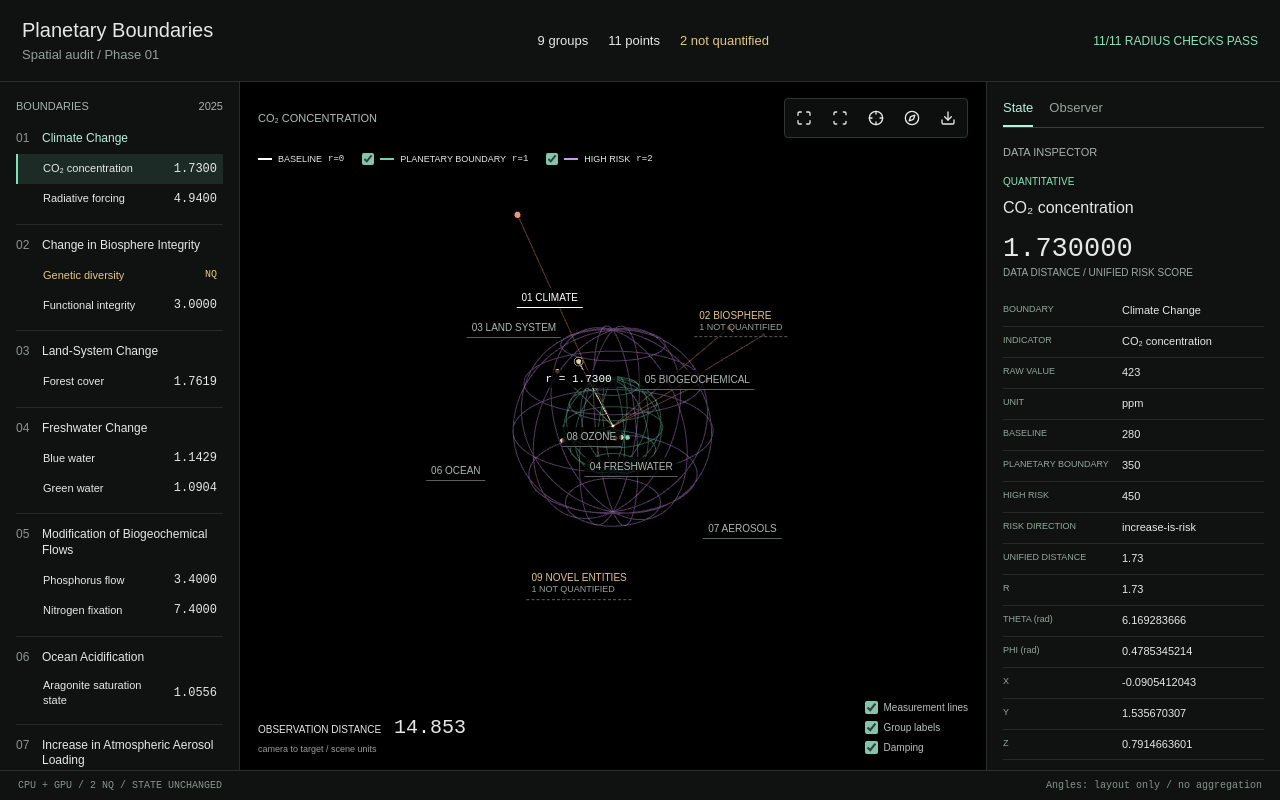
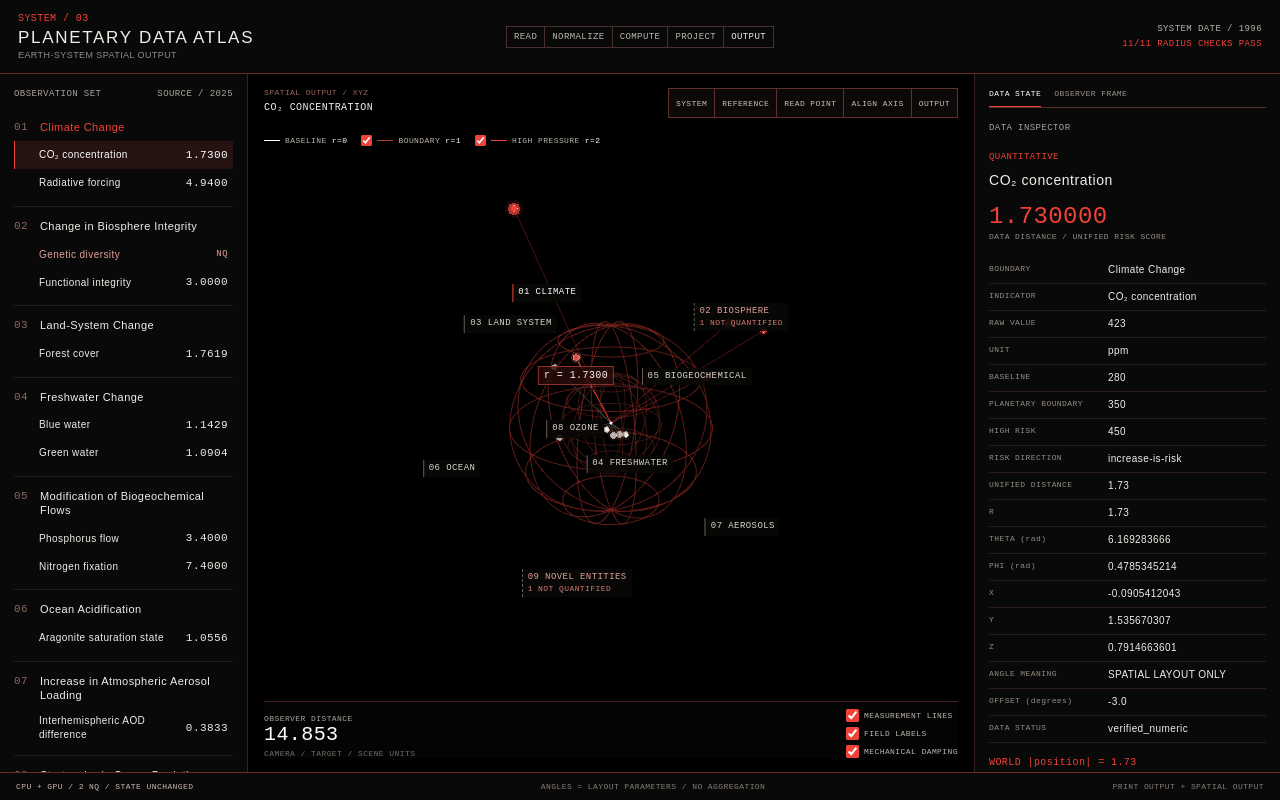
Before and after one commit to ysy6631y/Planetary-Boundaries-Data-Atlas, a website built with Vite: page index.html in a window 1280 px wide. Built offline with nearby package versions, Linux system fonts and the light colour scheme; animation ran at ten frames a second.

Commit message:
feat: render planetary data atlas system 1996

```diff
--- a/index.html
+++ b/index.html
@@ -3,42 +3,42 @@
 <head>
   <meta charset="UTF-8" />
   <meta name="viewport" content="width=device-width, initial-scale=1.0" />
-  <title>Planetary Boundaries / Spatial Audit</title>
+  <title>Planetary Data Atlas / System 1996</title>
   <link rel="icon" href="data:," />
 </head>
 <body>
   <header>
-    <div><h1>Planetary Boundaries</h1><span class="muted">Spatial audit / Phase 01</span></div>
-    <div class="counts"><span>9 groups</span><span>11 points</span><span class="nq">2 not quantified</span></div>
-    <output id="validation-status">VALIDATING</output>
+    <div class="system-title"><span class="system-code">SYSTEM / 03</span><h1>PLANETARY DATA ATLAS</h1><span class="muted">EARTH-SYSTEM SPATIAL OUTPUT</span></div>
+    <div class="process-strip" aria-label="Processing pipeline"><span>READ</span><span>NORMALIZE</span><span>COMPUTE</span><span>PROJECT</span><span>OUTPUT</span></div>
+    <div class="system-status"><span>SYSTEM DATE / 1996</span><output id="validation-status">VALIDATING</output></div>
   </header>
   <main>
-    <nav id="boundaries" aria-label="Boundary groups"><h2>BOUNDARIES <span>2025</span></h2><div id="group-list"></div></nav>
+    <nav id="boundaries" aria-label="Boundary groups"><h2>OBSERVATION SET <span>SOURCE / 2025</span></h2><div id="group-list"></div></nav>
     <section id="viewport" aria-label="3D risk space">
       <div id="scene"></div><div id="labels"></div>
-      <div class="scene-top"><span id="scene-selection">EARTH-SYSTEM FIELD</span><div class="tools">
-        <button id="fit" title="Fit all data" aria-label="Fit all data"><i data-lucide="maximize"></i></button>
-        <button id="reference-view" title="Frame reference shells" aria-label="Frame reference shells"><i data-lucide="scan"></i></button>
-        <button id="focus" title="Focus selected quantitative point" aria-label="Focus selected quantitative point"><i data-lucide="crosshair"></i></button>
-        <button id="align-group" title="Observe from selected group direction; pivot at origin" aria-label="Align group direction"><i data-lucide="compass"></i></button>
-        <button id="export" title="Download validation JSON" aria-label="Download validation JSON"><i data-lucide="download"></i></button>
+      <div class="scene-top"><div><span class="scene-kicker">SPATIAL OUTPUT / XYZ</span><span id="scene-selection">EARTH-SYSTEM FIELD</span></div><div class="tools">
+        <button id="fit" title="Fit all data" aria-label="Fit all data">SYSTEM</button>
+        <button id="reference-view" title="Frame reference shells" aria-label="Frame reference shells">REFERENCE</button>
+        <button id="focus" title="Focus selected quantitative point" aria-label="Focus selected quantitative point">READ POINT</button>
+        <button id="align-group" title="Observe from selected group direction; pivot at origin" aria-label="Align group direction">ALIGN AXIS</button>
+        <button id="export" title="Download validation JSON" aria-label="Download validation JSON">OUTPUT</button>
       </div></div>
-      <div class="legend">
+      <div class="legend" aria-label="Distance reference geometry">
         <span><b class="origin-key"></b>BASELINE <strong>r=0</strong></span>
-        <label><input id="pb-toggle" type="checkbox" checked><b class="pb-key"></b>PLANETARY BOUNDARY <strong>r=1</strong></label>
-        <label><input id="hr-toggle" type="checkbox" checked><b class="hr-key"></b>HIGH RISK <strong>r=2</strong></label>
+        <label><input id="pb-toggle" type="checkbox" checked><b class="pb-key"></b>BOUNDARY <strong>r=1</strong></label>
+        <label><input id="hr-toggle" type="checkbox" checked><b class="hr-key"></b>HIGH PRESSURE <strong>r=2</strong></label>
       </div>
-      <div class="scene-bottom"><div>OBSERVATION DISTANCE <output id="camera-distance">-</output><small>camera to target / scene units</small></div><div class="toggles">
-        <label><input id="lines-toggle" type="checkbox" checked>Measurement lines</label>
-        <label><input id="labels-toggle" type="checkbox" checked>Group labels</label>
-        <label><input id="damping-toggle" type="checkbox" checked>Damping</label>
+      <div class="scene-bottom"><div><span class="readout-label">OBSERVER DISTANCE</span><output id="camera-distance">-</output><small>CAMERA / TARGET / SCENE UNITS</small></div><div class="toggles">
+        <label><input id="lines-toggle" type="checkbox" checked>MEASUREMENT LINES</label>
+        <label><input id="labels-toggle" type="checkbox" checked>FIELD LABELS</label>
+        <label><input id="damping-toggle" type="checkbox" checked>MECHANICAL DAMPING</label>
       </div></div>
       <div id="webgl-error" role="alert" hidden></div>
     </section>
     <aside id="inspector" aria-label="Debug inspector">
       <div class="inspector-tabs" role="tablist" aria-label="Inspector layer">
-        <button id="state-tab" role="tab" aria-selected="true" aria-controls="state-panel">State</button>
-        <button id="observer-tab" role="tab" aria-selected="false" aria-controls="observer-panel" tabindex="-1">Observer</button>
+        <button id="state-tab" role="tab" aria-selected="true" aria-controls="state-panel">DATA STATE</button>
+        <button id="observer-tab" role="tab" aria-selected="false" aria-controls="observer-panel" tabindex="-1">OBSERVER FRAME</button>
       </div>
       <section id="state-panel" role="tabpanel" aria-labelledby="state-tab"><h2>DATA INSPECTOR</h2><div id="inspect-content"></div></section>
       <section id="observer-panel" role="tabpanel" aria-labelledby="observer-tab" hidden>
@@ -48,7 +48,7 @@
       </section>
     </aside>
   </main>
-  <footer><span id="runtime-status">Loading source data</span><span>Angles: layout only / no aggregation</span></footer>
+  <footer><span id="runtime-status">READING SOURCE DATA</span><span>ANGLES = LAYOUT PARAMETERS / NO AGGREGATION</span><span>PRINT OUTPUT + SPATIAL OUTPUT</span></footer>
   <script type="module" src="/src/main.js"></script>
 </body>
 </html>
--- a/src/main.js
+++ b/src/main.js
@@ -1,6 +1,5 @@
 import * as THREE from 'three';
 import { OrbitControls } from 'three/addons/controls/OrbitControls.js';
-import { createIcons, Maximize, Scan, Crosshair, Download, Compass } from 'lucide';
 import source from '../audit/planetary-boundaries.source.json';
 import existingAudit from '../audit/controls.json';
 import { parseData } from './data.js';
@@ -40,7 +39,8 @@ renderer.domElement.setAttribute('aria-label', 'Planetary boundary quantitative
 $('scene').append(renderer.domElement);
 const orbit = new OrbitControls(camera, renderer.domElement);
 orbit.enableDamping = true;
-orbit.dampingFactor = 0.07;
+orbit.dampingFactor = 0.12;
+orbit.rotateSpeed = 0.55;
 orbit.enablePan = false;
 orbit.zoomToCursor = false;
 orbit.minDistance = 0.25;
@@ -60,13 +60,44 @@ const linesRoot = new THREE.Group();
 dataRoot.add(linesRoot);
 const meshes = new Map();
 const lines = new Map();
-const colorFor = (r) => r <= 1 ? 0x7fdcba : r <= 2 ? 0xe2d2a3 : 0xef917f;
+const colorFor = (r) => r > 2 ? 0xf14238 : r <= 1 ? 0xf2eee7 : 0xbab5af;
 const glyph = new THREE.SphereGeometry(0.047, 16, 12);
+
+function rasterSignalTexture(core, middle, outer) {
+  const size = 17;
+  const canvas = document.createElement('canvas');
+  canvas.width = canvas.height = size;
+  const context = canvas.getContext('2d');
+  const image = context.createImageData(size, size);
+  const parse = (hex) => [parseInt(hex.slice(1, 3), 16), parseInt(hex.slice(3, 5), 16), parseInt(hex.slice(5, 7), 16)];
+  const colors = [parse(core), parse(middle), parse(outer)];
+  for (let y = 0; y < size; y++) for (let x = 0; x < size; x++) {
+    const radius = Math.hypot(x - 8, y - 8);
+    const pixel = (y * size + x) * 4;
+    const band = radius < 2.2 ? 0 : radius < 4.4 ? 1 : 2;
+    const alpha = radius < 2.2 ? 255 : radius < 4.4 ? 185 : radius < 6.7 ? 76 : 0;
+    image.data[pixel] = colors[band][0]; image.data[pixel + 1] = colors[band][1]; image.data[pixel + 2] = colors[band][2]; image.data[pixel + 3] = alpha;
+  }
+  context.putImageData(image, 0, 0);
+  const texture = new THREE.CanvasTexture(canvas);
+  texture.colorSpace = THREE.SRGBColorSpace;
+  texture.magFilter = THREE.NearestFilter;
+  texture.minFilter = THREE.NearestFilter;
+  texture.generateMipmaps = false;
+  return texture;
+}
+const neutralSignal = rasterSignalTexture('#fffaf2', '#d8d1c7', '#4a302d');
+const redSignal = rasterSignalTexture('#ffe3da', '#ee493e', '#4d1616');
 
 for (const control of quantitative) {
   const point = new THREE.Mesh(glyph, new THREE.MeshBasicMaterial({ color: colorFor(control.r) }));
   point.position.fromArray(control.position);
   point.userData.controlId = control.id;
+  point.userData.baseColor = colorFor(control.r);
+  const signal = new THREE.Sprite(new THREE.SpriteMaterial({ map: control.r > 2 ? redSignal : neutralSignal, transparent: true, depthWrite: false }));
+  signal.scale.setScalar(control.r > 2 ? .36 : .25);
+  signal.renderOrder = 2;
+  point.add(signal);
   dataRoot.add(point);
   meshes.set(control.id, point);
   const geometry = new THREE.BufferGeometry().setFromPoints([new THREE.Vector3(), new THREE.Vector3(...control.position)]);
@@ -102,9 +133,9 @@ function shell(radius, color) {
   scene.add(root);
   return root;
 }
-const pbShell = shell(1, 0x6dd3b0);
-const hrShell = shell(2, 0xd194ef);
-const selectionRing = new THREE.Mesh(new THREE.RingGeometry(0.078, 0.087, 32), new THREE.MeshBasicMaterial({ color: 0xffffff, side: THREE.DoubleSide, depthTest: false }));
+const pbShell = shell(1, 0x8e2f2a);
+const hrShell = shell(2, 0xf14238);
+const selectionRing = new THREE.Mesh(new THREE.RingGeometry(0.078, 0.087, 16), new THREE.MeshBasicMaterial({ color: 0xf14238, side: THREE.DoubleSide, depthTest: false }));
 selectionRing.renderOrder = 10;
 scene.add(selectionRing);
 
@@ -178,7 +209,11 @@ function select(control, group) {
   selected = control; selectedGroup = group;
   document.querySelectorAll('[data-control]').forEach((button) => button.setAttribute('aria-pressed', String(button.dataset.control === selected?.id)));
   document.querySelectorAll('[data-group]').forEach((button) => button.setAttribute('aria-pressed', String(button.dataset.group === group.id)));
-  for (const [id, line] of lines) line.material.opacity = id === control?.id ? 0.95 : 0.38;
+  for (const [id, line] of lines) {
+    line.material.opacity = id === control?.id ? .96 : .28;
+    line.material.color.setHex(id === control?.id ? 0xf14238 : meshes.get(id).userData.baseColor);
+  }
+  for (const [id, point] of meshes) point.material.color.setHex(id === control?.id ? 0xf14238 : point.userData.baseColor);
   for (const [id, label] of groupLabels) label.classList.toggle('selected', id === group.id);
   $('focus').disabled = !control || control.r === null;
   $('scene-selection').textContent = control ? `${control.raw.control_label.toUpperCase()}${control.r === null ? ' / NOT QUANTIFIED' : ''}` : `${shortNames[group.order - 1]} / GROUP DIRECTION`;
@@ -280,7 +315,6 @@ function resize() {
 }
 new ResizeObserver(resize).observe($('viewport'));
 resize(); fit(); select(selected, selectedGroup);
-createIcons({ icons: { Maximize, Scan, Crosshair, Download, Compass } });
 
 function observationReport() {
   const axisId = $('reference-axis').value === 'group' ? selectedGroup.id : 'world-y';
```
Also changed, not shown: ATLAS_1996_SYSTEM.md (added, +44 -0 lines), NEXT_STEPS.md (+2 -0 lines), README.md, src/style.css.
